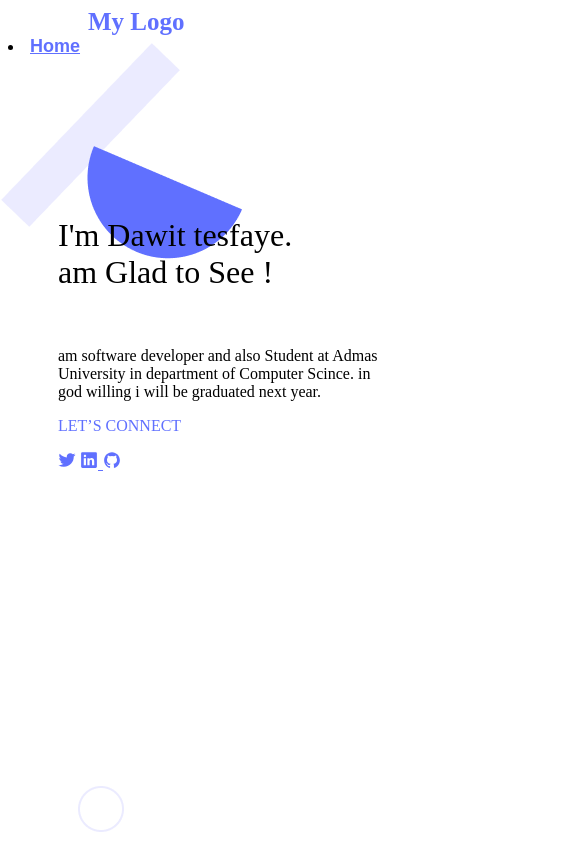
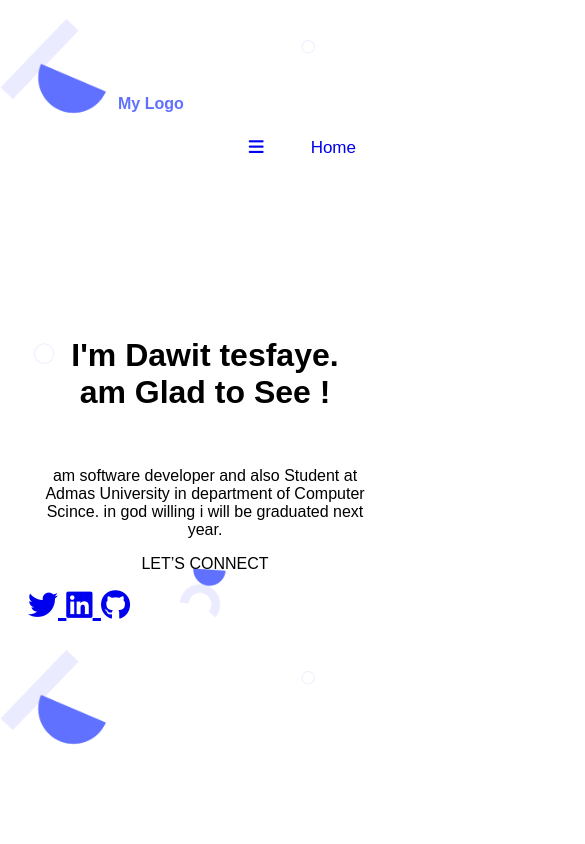
Before and after one commit to dawittesfaye1/NewPortfolio, a website: page index.html in a window 390 px wide. Shown: the top 844 px of the page, 585 px wide, since content can reach past the window. Drawn offline with nearby package versions, Linux system fonts and the light colour scheme.

Commit message:
this is the secound commit

```diff
--- a/index.html
+++ b/index.html
@@ -6,14 +6,23 @@
     <meta name="viewport" content="width=device-width, initial-scale=1.0">
     <title>Portfolio</title>
     <link rel="stylesheet" href="style.css">
+    <link rel="stylesheet" href="https://cdnjs.cloudflare.com/ajax/libs/font-awesome/6.4.0/css/all.min.css" integrity="sha512-iecdLmaskl7CVkqkXNQ/ZH/XLlvWZOJyj7Yy7tcenmpD1ypASozpmT/E0iPtmFIB46ZmdtAc9eNBvH0H/ZpiBw==" crossorigin="anonymous" referrerpolicy="no-referrer" />
   </head>
 <body>
-    <nav class="nav">
-        <label class="navbar">My Logo</label>
-        <li >
-          <a class="" aria-current="page" href="index.html">Home</a>
-        </li>
-      </nav><br><br><br><br><br><br>
+  <div class="w3-row">
+      <span class="navbar_brand" href="#">My Logo</span>
+    </div>
+  </div>
+  <div class="topnav" id="myTopnav">
+  <a href="#home">Home</a>
+  <a href="#news">News</a>
+  <a href="#contact">Contact</a>
+  <a href="#about">About</a>
+  <a href="javascript:void(0);" class="icon" onclick="myFunction()">
+    <i class="fa fa-bars"></i>
+  </a>
+</div>
+      <br><br><br><br><br><br>
 
       <h1>I'm Dawit tesfaye. <br>
         am Glad to See !
@@ -21,17 +30,28 @@
     <p>am software developer and also Student at Admas University in department of Computer Scince. in god willing i will be graduated next year. </p>
     <p class="new">LET’S CONNECT</p>
     <div class="icons">
-    <a href="https://twitter.com/Dawit69030888">
-    <ion-icon name="logo-twitter"></ion-icon></a>
-    <a href=" linkedin.com/in/dawit-tesfaye-3a3ba6180">
-      <ion-icon name="logo-linkedin"></ion-icon>
-    </a>
-    <a href="https://github.com/dawittesfaye1">
-      <ion-icon name="logo-github"></ion-icon>
-    </a>
+      <a href="https://twitter.com/Dawit69030888">
+      <i class="fa-brands fa-twitter"></i>
+      </a>
+      <a href="linkedin.com/in/dawit-tesfaye-3a3ba6180">
+     <i class="fa-brands fa-linkedin"></i>
+     </a>
+     <a href="https://github.com/dawittesfaye1">
+     <i class="fa-brands fa-github"></i>
+     </a>
+    </div>
 
-   </div>
-    <script type="module" src="https://unpkg.com/ionicons@7.1.0/dist/ionicons/ionicons.esm.js"></script>
-    <script nomodule src="https://unpkg.com/ionicons@7.1.0/dist/ionicons/ionicons.js"></script>
+
+
+<script>
+function myFunction() {
+  var x = document.getElementById("myTopnav");
+  if (x.className === "topnav") {
+    x.className += " responsive";
+  } else {
+    x.className = "topnav";
+  }
+}
+</script>
 </body>
 </html>
--- /dev/null
+++ b/package.json
@@ -0,0 +1,5 @@
+{
+  "dependencies": {
+    "@fortawesome/fontawesome-free": "^6.4.0"
+  }
+}
--- a/style.css
+++ b/style.css
@@ -1,59 +1,70 @@
+body {
+  font-family: Arial, Helvetica, sans-serif;
+}
 
-a{
-    color:  #6070FF;
-    font-family: arial, verdana, sans-serif;
-    font-size: 18px;
-    font-style: normal;
-    font-weight: 700;
+.topnav {
+  overflow: hidden;
 }
-.nav{
-  height: 80px;
-width: 1200px;
+
+.topnav a {
+  float: right;
+  display: block;
+  text-align: center;
+  padding: 20px 21px;
+  text-decoration: none;
+  font-size: 17px;
+  margin: 5px 5px 30px 0px;
+  z-index: 2;
 }
-label.navbar{
+.w3-row{
+  padding-left: 110px;
+  margin-top:95px;
+  font-size: medium;
+  font-weight: bold;
   color: #6070FF;
-  font-size: 25px;
-  font-weight: bold;
-  padding: 0 80px;
+  z-index: 3;
 }
-nav ul{
-  float: right;
-  margin-right: 20px;
+.topnav a:hover {
+  background-color: #ddd;
+  color: black;
 }
-nav ul li{
-  display: inline-block;
-  line-height: 80px;
+
+.icons{
+  margin-left: 20px;
+  margin-right: 10px;
+  font-size: 30px;
+  color: #505F79;
 }
-nav ul li a{
-  text-transform: uppercase;
-  padding: 7px 13px;
+.topnav .icon {
+  display: none;
 }
-a.active, a:hover{
-  background: #EBEBFF;
-  transition: .5s;
 
+@media screen and (max-width: 600px) {
+  .topnav a:not(:first-child) {display: none;}
+  .topnav a.icon {
+    float: middle;
+    display: block;
+  }
 }
-.navbar{
-  width: 1200px;
+
+@media screen and (max-width: 600px) {
+  .topnav.responsive {position: relative;}
+  .topnav.responsive .icon {
+    position: absolute;
+    right: 0;
+    top: 0;
+  }
+  .topnav.responsive a {
+    float: none;
+    display: block;
+    text-align: left;
+  }
 }
-.icons{
-   padding-left: 50px;
-    align-items: center;
-}
-  h1{
-    padding-left: 50px;
-    align-items: center;
-    font-weight: 200;
+p,h1 {
+    margin-left: 20px;
+    text-align: center;
   }
-  p{
-    padding-left: 50px;
+    body{
+    background-image: url(background/Header.png);
+    background-size: cover;
   }
-  .new{
-    color: #6070FF;
-  }
-  svg{
-    padding-left: 50px;
-  }
-  body{
-    background-image: url(background/Header.png);
-  }
```
Also changed, not shown: 2 other files.
